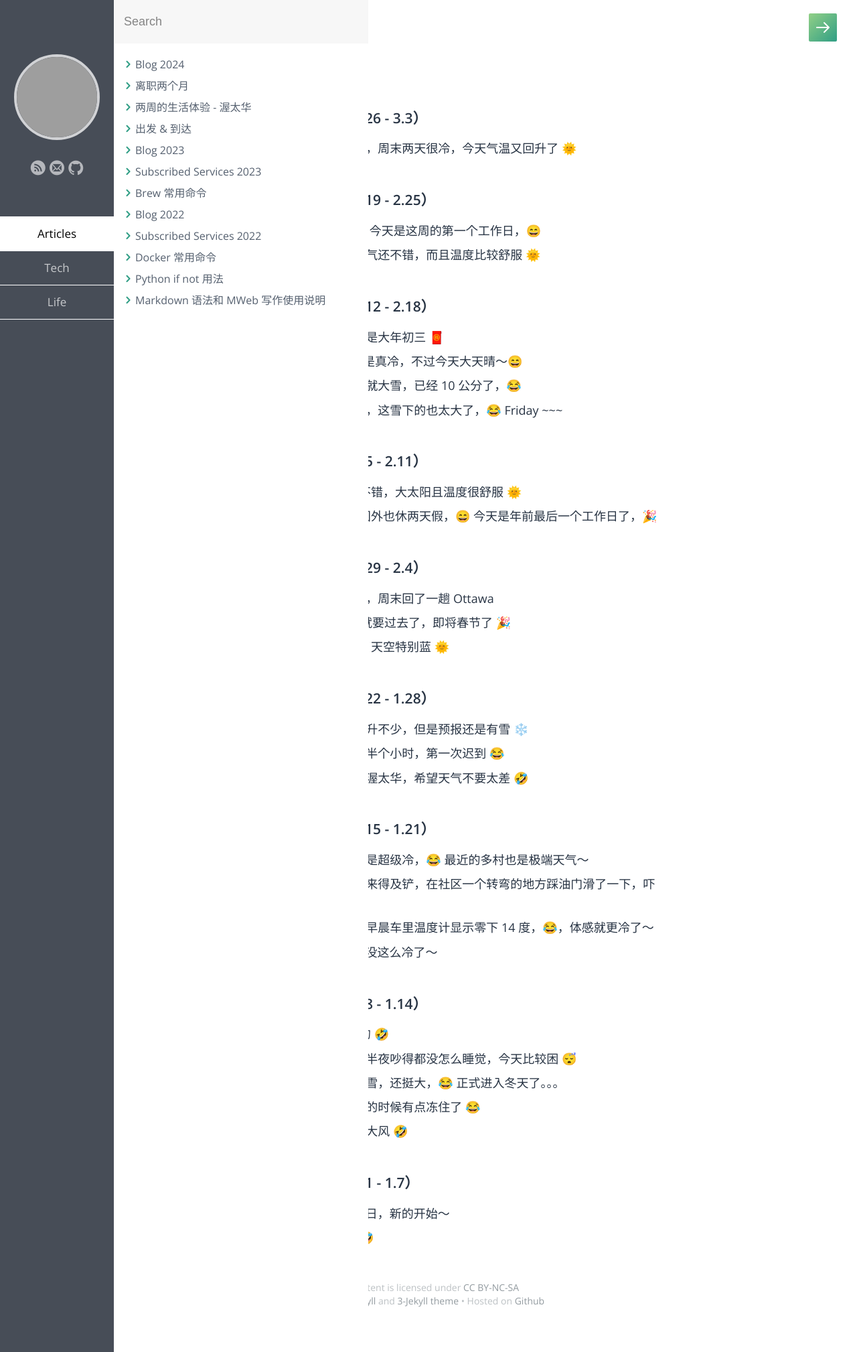
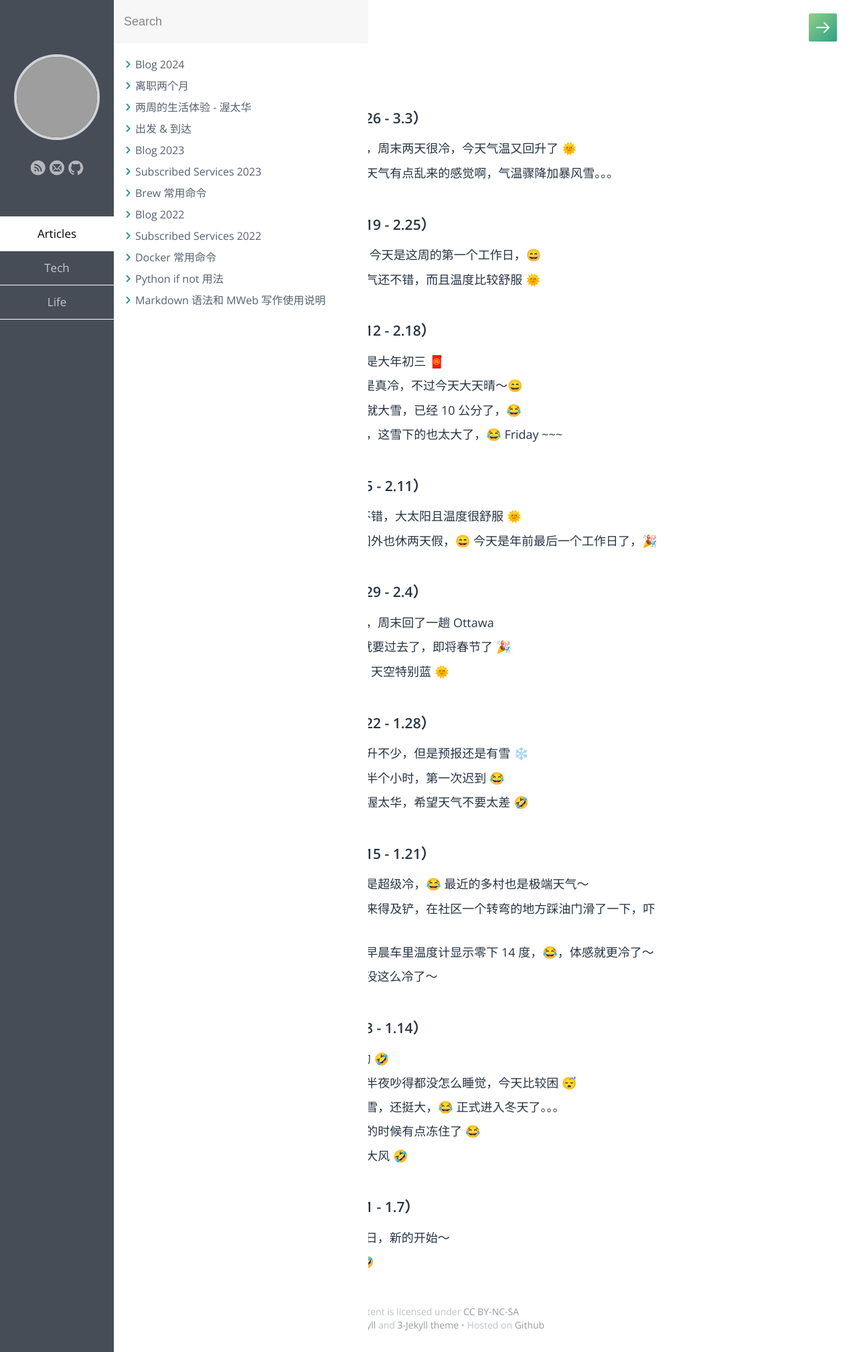
Before and after one commit to samxupeiran/samxupeiran.github.io, a Jekyll site: the page built from _posts/life/2024-01-02-my-blog.md, in a window 1280 px wide. Shown: the whole page at 67% size. Built offline with Jekyll 4.4.1, drawn with Linux system fonts in a browser that asks for light colours; some web fonts are replaced; grey boxes are pictures that could not be loaded.

Commit message:
feat: add weekly blog 2.29

```diff
--- a/_posts/life/2024-01-02-my-blog.md
+++ b/_posts/life/2024-01-02-my-blog.md
@@ -8,6 +8,7 @@ tags: Blog
 
 - ### 2024 年 2 月 第 4 周（2.26 - 3.3）
      - 2.26 最近温度变化超级大，周末两天很冷，今天气温又回升了 🌞
+     - 2.29 今年是闰年；这两天天气有点乱来的感觉啊，气温骤降加暴风雪。。。
 
 - ### 2024 年 2 月 第 3 周（2.19 - 2.25）
      - 2.20 周一是 Family Day，今天是这周的第一个工作日，😄
```
